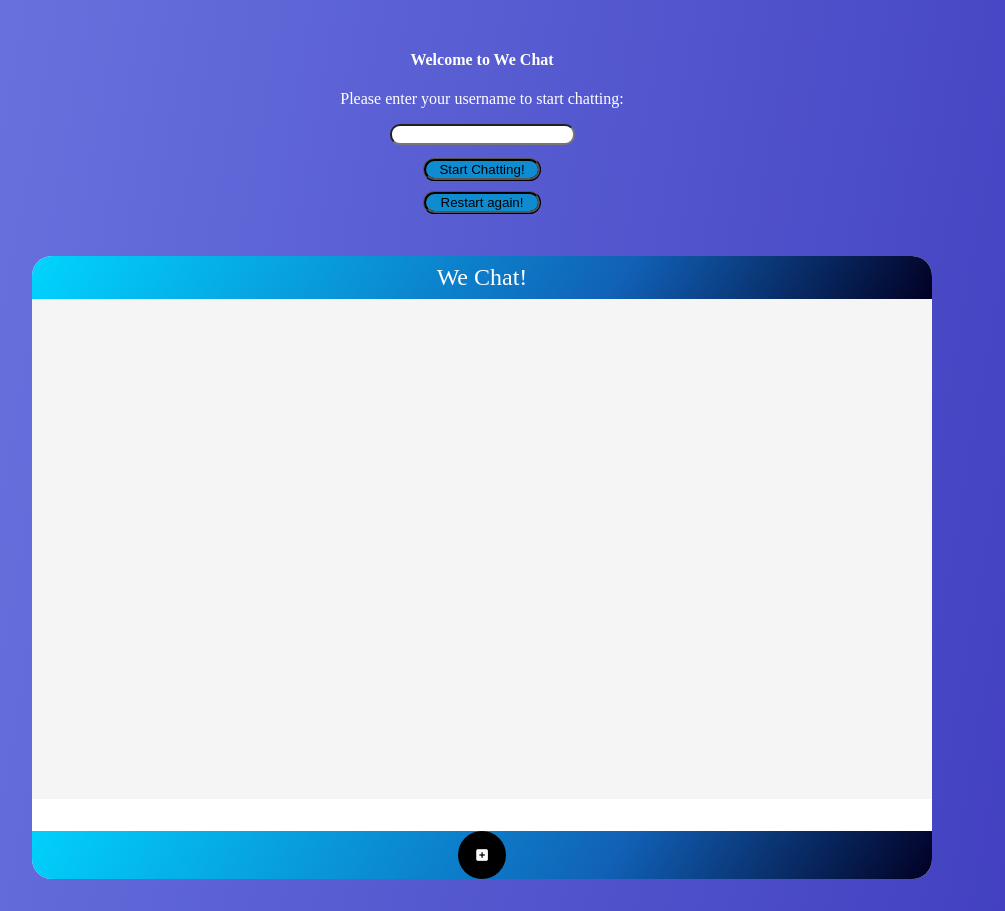
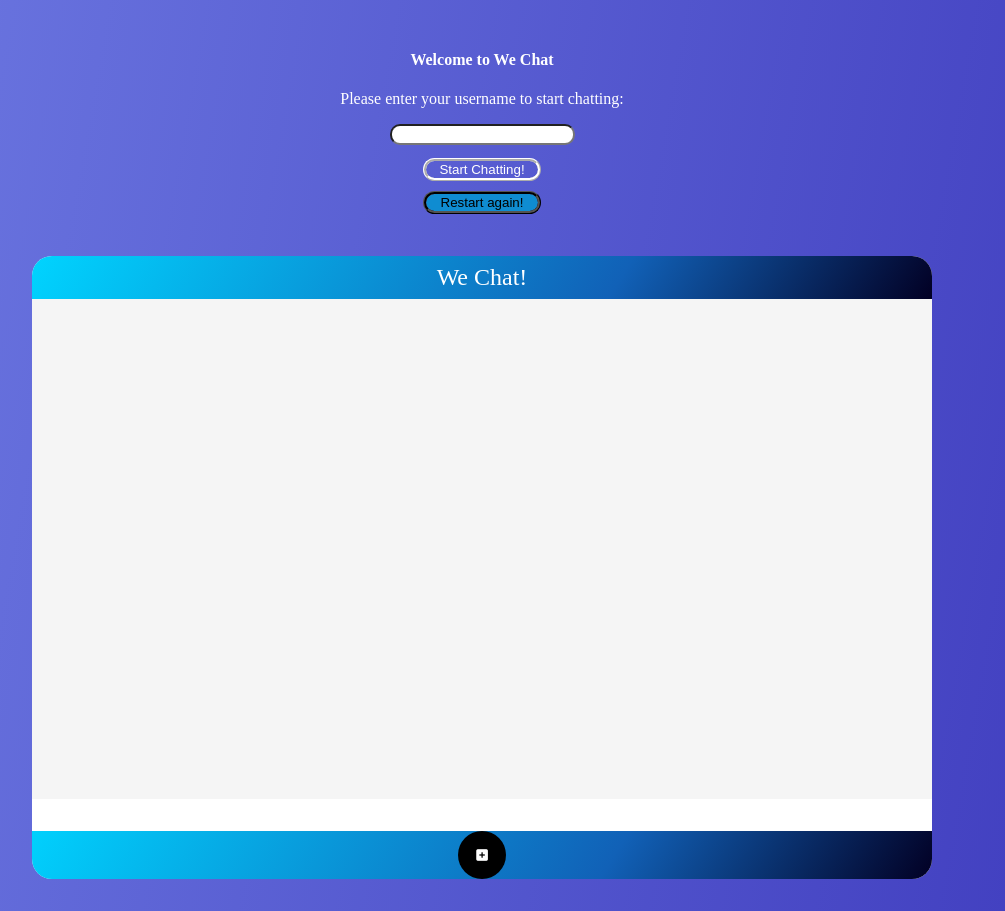
Before and after one commit to bernamaloku/grupp-7-slutprojekt, a plain HTML site: page index.html in a window 1280 px wide. In both pictures the pointer is over the button "Start Chatting!". Shown: the whole page, without its empty margins (158-1163 px from the left). Drawn offline with Linux system fonts and the light colour scheme; no server answers.

Commit message:
tiny hover effect

```diff
--- a/css/style.css
+++ b/css/style.css
@@ -222,3 +222,10 @@ body {
 
 @media only screen and (min-width: 800px) {
 }
+
+/* tiny hover effect*/
+#insert:hover, #remove:hover{
+  background-color: transparent;
+  color: white;
+  transition: 400ms;
+}
```
